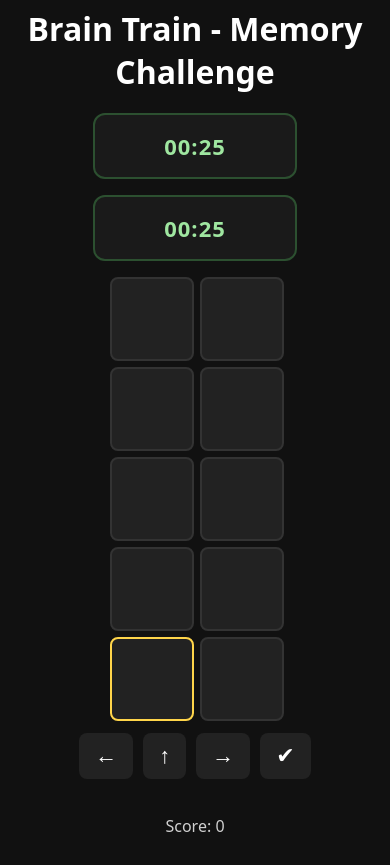
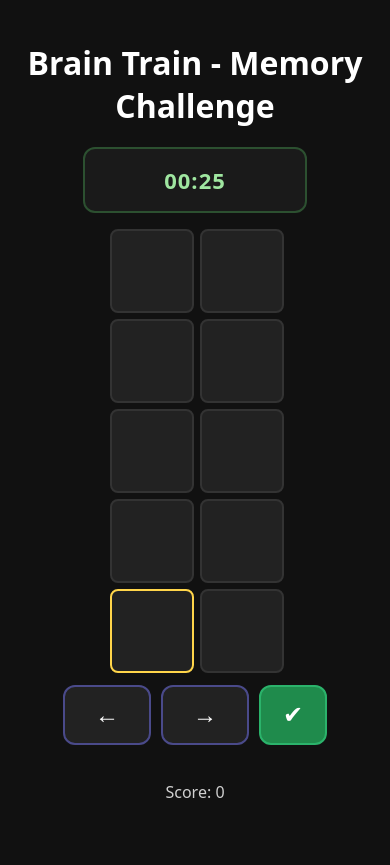
Before and after one commit to eighties8/memorychallenge, a Next.js app: page / in a window 390 px wide. After the commit the page ends 844 px from the top, so only its background shows below. Built offline with nearby package versions, Linux system fonts and the light colour scheme.

Commit message:
fixes some issues with mobile display

```diff
--- a/app/components/Game.tsx
+++ b/app/components/Game.tsx
@@ -481,10 +481,9 @@ export default function Game() {
         <div className={`timer-box ${timerClass} ${isTimerFlashing ? 'flash' : ''}`} aria-label="time left">{formatTime(remainingSeconds)}</div>
       </div>
       <div id="mobile-controls">
-        <button onClick={moveLeft} aria-label="Move left">←</button>
-        <button onClick={moveUp} aria-label="Move up">↑</button>
-        <button onClick={moveRight} aria-label="Move right">→</button>
-        <button onClick={selectCell} aria-label="Select">✔</button>
+        <button data-role="left" onClick={moveLeft} aria-label="Move left">←</button>
+        <button data-role="right" onClick={moveRight} aria-label="Move right">→</button>
+        <button data-role="select" onClick={selectCell} aria-label="Select">✔</button>
       </div>
       <p id="status" className="subtle">{statusText}</p>
       <p id="score" className="subtle">Score: {score}</p>
--- a/app/globals.css
+++ b/app/globals.css
@@ -83,18 +83,30 @@ h1 { font-weight: 700; margin: 16px 0 20px; }
 
 #mobile-controls { display: none; gap: 10px; }
 #mobile-controls button {
-  font-size: 22px;
-  padding: 10px 16px;
-  border-radius: 8px;
-  border: 0;
+  font-size: 24px;
+  padding: 14px 22px;
+  border-radius: 12px;
+  border: 2px solid #3a3a3a;
   background: #222;
   color: #fff;
+  min-width: 64px;
+}
+#mobile-controls button[data-role="left"],
+#mobile-controls button[data-role="right"] {
+  min-width: 88px;
+  border-color: #4a4a8a;
+}
+#mobile-controls button[data-role="select"] {
+  background: #1f8b4c;
+  border-color: #2bb36b;
 }
 
 @media (max-width: 768px) {
   #mobile-controls { display: inline-flex; flex-wrap: wrap; justify-content: center; }
   #play-area { grid-template-columns: 1fr; }
-  .timer-box { order: -1; width: 180px; margin: 0 auto; }
+  /* show only one timer on mobile */
+  #play-area .timer-box:last-child { display: none; }
+  .timer-box { width: 200px; margin: 0 auto; }
 }
 
 /* Overlay for level transition messages */
```
